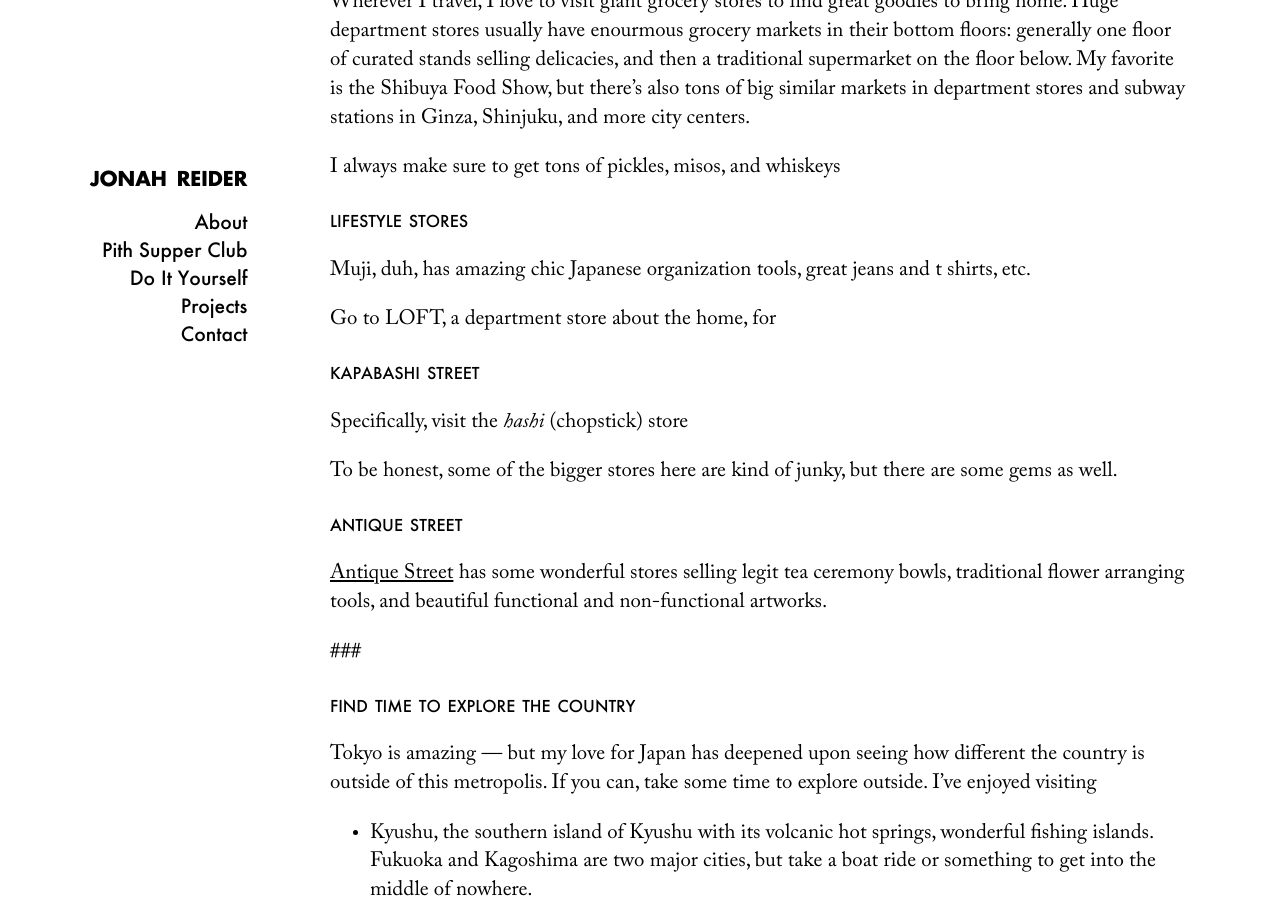
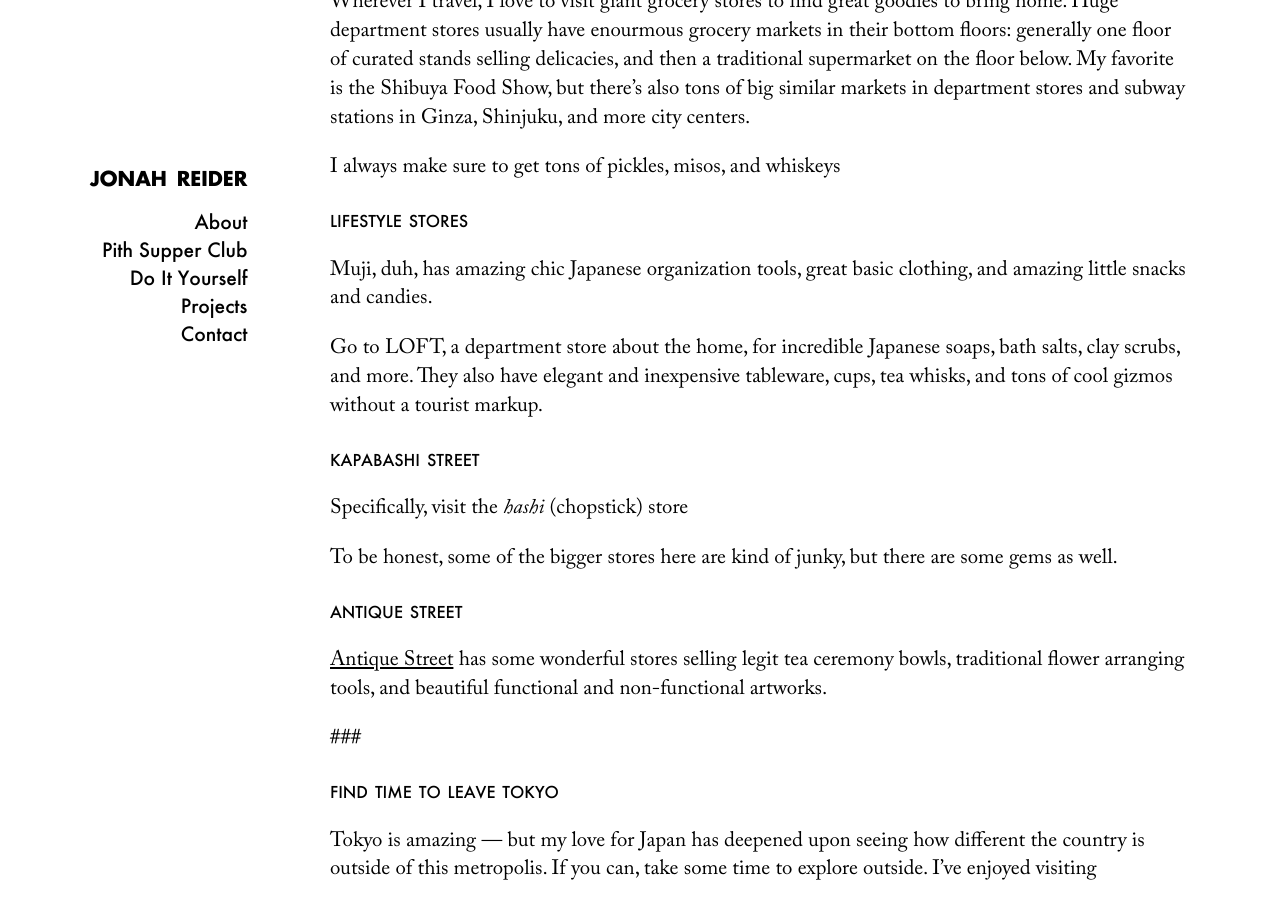
Before and after one commit to zoe-pith/pith-site, a Jekyll site: the page built from _posts/2019-08-15-tokyo.md, in a window 1280 px wide and 900 px high, scrolled down 4220 px. Built offline with Jekyll 4.4.1, drawn with Linux system fonts in a browser that asks for light colours.

Commit message:
Update 2019-08-15-tokyo.md

```diff
--- a/_posts/2019-08-15-tokyo.md
+++ b/_posts/2019-08-15-tokyo.md
@@ -99,9 +99,9 @@ Wherever I travel, I love to visit giant grocery stores to find great goodies to
 I always make sure to get tons of pickles, misos, and whiskeys
 
 ### Lifestyle stores
-Muji, duh, has amazing chic Japanese organization tools, great jeans and t shirts, etc.
+Muji, duh, has amazing chic Japanese organization tools, great basic clothing, and amazing little snacks and candies.
 
-Go to LOFT, a department store about the home, for
+Go to LOFT, a department store about the home, for incredible Japanese soaps, bath salts, clay scrubs, and more. They also have elegant and inexpensive tableware, cups, tea whisks, and tons of cool gizmos without a tourist markup.
 
 ### Kapabashi Street
 Specifically, visit the _hashi_ (chopstick) store
@@ -114,7 +114,7 @@ To be honest, some of the bigger stores here are kind of junky, but there are so
 ###
 
 
-### Find Time to Explore the Country
+### Find Time to Leave Tokyo
 Tokyo is amazing — but my love for Japan has deepened upon seeing how different the country is outside of this metropolis. If you can, take some time to explore outside. I've enjoyed visiting
 
 - Kyushu, the southern island of Kyushu with its volcanic hot springs, wonderful fishing islands. Fukuoka and Kagoshima are two major cities, but take a boat ride or something to get into the middle of nowhere.
```
